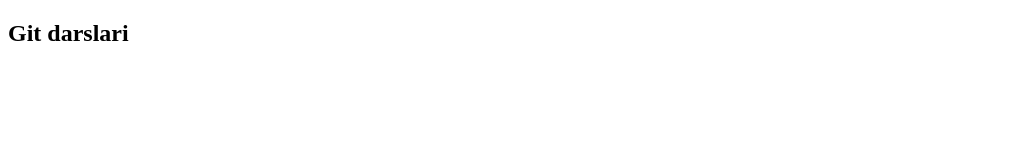
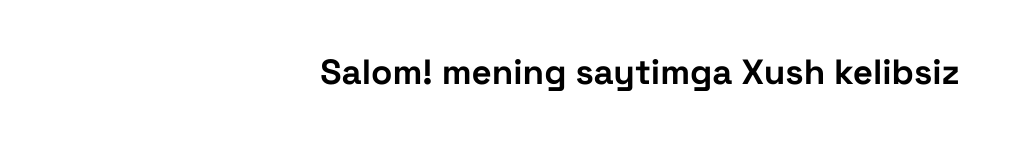
Before and after one commit to Figmauchun/test, a plain HTML site: page index.html in a window 1280 px wide. Shown: the whole page, without its empty margins (0-1012 px from the left). Drawn offline with Linux system fonts and the light colour scheme.

Commit message:
man style uladim

```diff
--- a/index.html
+++ b/index.html
@@ -7,6 +7,7 @@
     <link rel="stylesheet" href="style.css" />
   </head>
   <body>
-    <h2>Git darslari</h2>
+    <h2>Salom! mening saytimga Xush kelibsiz</h2>
+    <p></p>
   </body>
 </html>
--- a/style.css
+++ b/style.css
@@ -0,0 +1,12 @@
+@import url(https://fonts.googleapis.com/css?family=Space+Grotesk:300,regular,500,600,700);
+* {
+  margin: 0;
+  padding: 0;
+  box-sizing: border-box;
+  font-family: "Space Grotesk";
+}
+h2 {
+  text-align: center;
+  margin-top: 50px;
+  font-size: 35px;
+}
```
